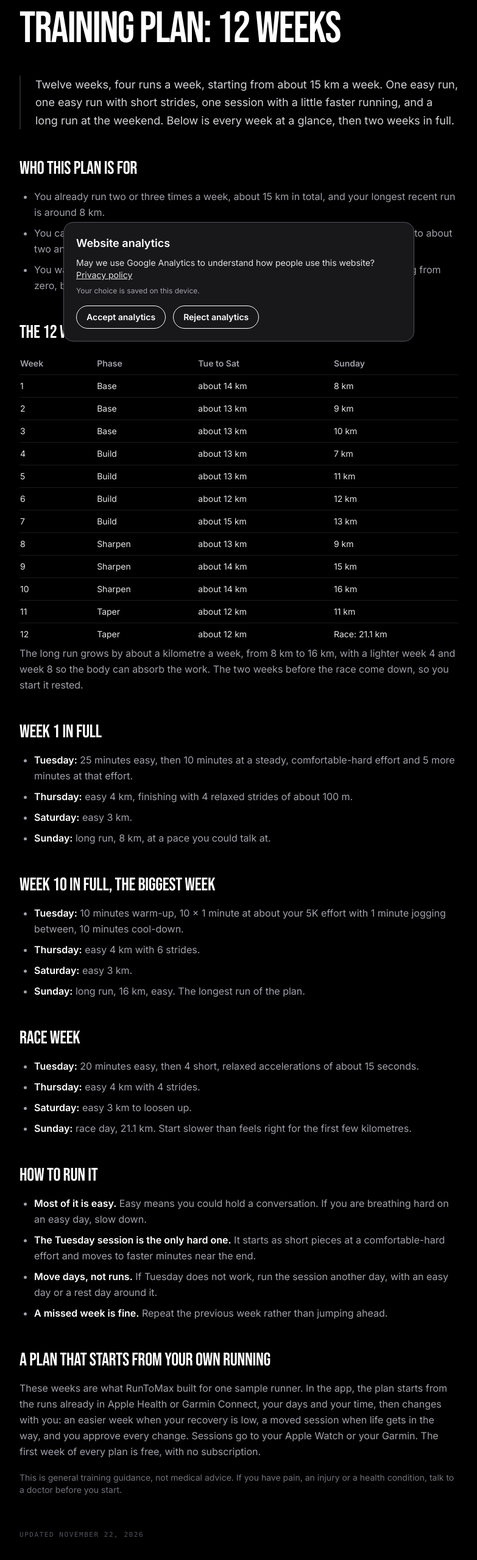
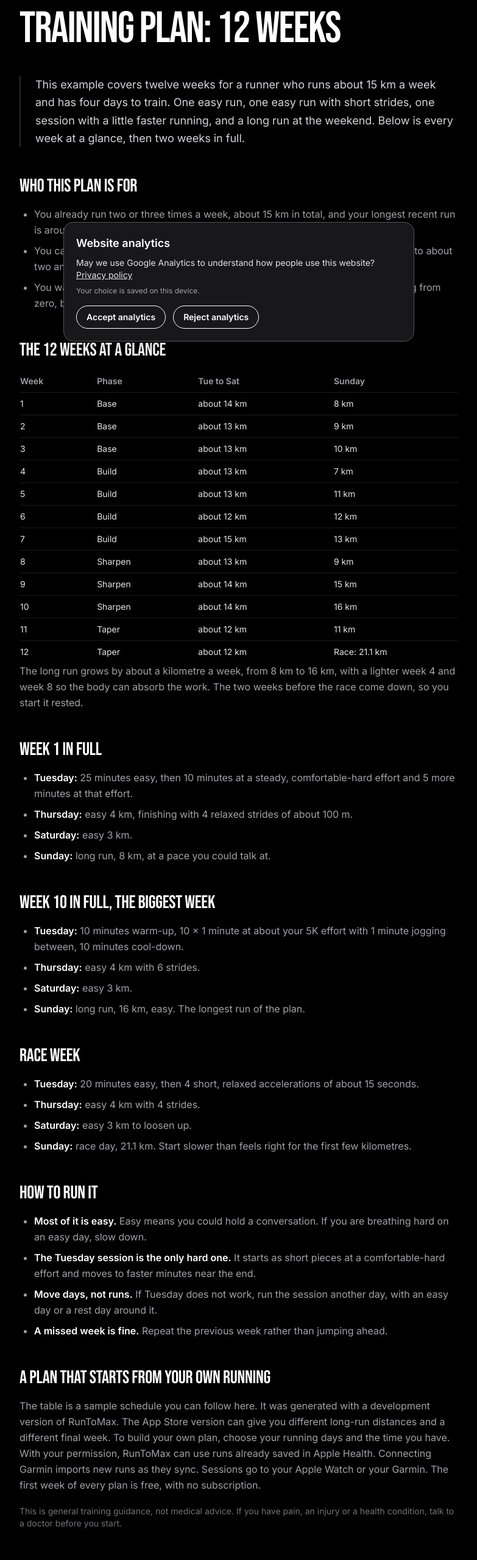
Before and after one commit to hidai25/runtomax_landing_page, a Next.js app: page /plans/beginner-half-marathon-12-weeks in a window 1280 px wide. Shown: the part 228-2786 px from the top of the page at 61% size, without its empty margins (248-1031 px from the left). Built offline with nearby package versions, Linux system fonts and the light colour scheme.

Commit message:
Distinguish the sample half plan from the released app (#68)

```diff
--- a/app/(en)/plans/beginner-half-marathon-12-weeks/page.tsx
+++ b/app/(en)/plans/beginner-half-marathon-12-weeks/page.tsx
@@ -31,11 +31,11 @@ export default function BeginnerHalfPlan() {
       lang="en"
       eyebrow="Training plan · Half marathon"
       title="Beginner half marathon training plan: 12 weeks"
-      updated="2026-11-22"
+      updated="2026-11-23"
       storeUrl={store}
       intro={
         <p>
-          Twelve weeks, four runs a week, starting from about 15 km a week. One easy run, one easy run with
+          This example covers twelve weeks for a runner who runs about 15 km a week and has four days to train. One easy run, one easy run with
           short strides, one session with a little faster running, and a long run at the weekend. Below is every
           week at a glance, then two weeks in full.
         </p>
@@ -103,9 +103,10 @@ export default function BeginnerHalfPlan() {
 
       <h2>A plan that starts from your own running</h2>
       <p>
-        These weeks are what RunToMax built for one sample runner. In the app, the plan starts from the runs
-        already in Apple Health or Garmin Connect, your days and your time, then changes with you: an easier week
-        when your recovery is low, a moved session when life gets in the way, and you approve every change.
+        The table is a sample schedule you can follow here. It was generated with a development version of
+        RunToMax. The App Store version can give you different long-run distances and a different final week.
+        To build your own plan, choose your running days and the time you have. With your permission,
+        RunToMax can use runs already saved in Apple Health. Connecting Garmin imports new runs as they sync.
         Sessions go to your Apple Watch or your Garmin. The first week of every plan is free, with no subscription.
       </p>
       <p className="text-sm text-zinc-500">
--- a/app/_lib/site.ts
+++ b/app/_lib/site.ts
@@ -73,7 +73,7 @@ export function siteJsonLd(lang: "en" | "fr", contactEmail: string) {
         contentRating: "18+",
         audience: { "@type": "PeopleAudience", suggestedMinAge: 18 },
         url: SITE_URL,
-        softwareVersion: "1.4",
+        softwareVersion: "1.4.1",
         sameAs: [APP_STORE_URL],
         downloadUrl: APP_STORE_URL,
         installUrl: APP_STORE_URL,
--- a/app/sitemap.ts
+++ b/app/sitemap.ts
@@ -31,7 +31,7 @@ export default function sitemap(): MetadataRoute.Sitemap {
   ];
   // Training plans: English only for now.
   const plans: MetadataRoute.Sitemap = [
-    { url: `${SITE_URL}/plans/beginner-half-marathon-12-weeks/`, lastModified: new Date("2026-11-22"), changeFrequency: "monthly", priority: 0.7 },
+    { url: `${SITE_URL}/plans/beginner-half-marathon-12-weeks/`, lastModified: new Date("2026-11-23"), changeFrequency: "monthly", priority: 0.7 },
   ];
   // Drafts gain a sitemap entry automatically once their release date is set.
   const articles: MetadataRoute.Sitemap = publishedGuides.map(guide => {
```
Also changed, not shown: app/_lib/llms-overview.md (+2 -2 lines), 1 other file (tests, documents, lock files or other folders).
